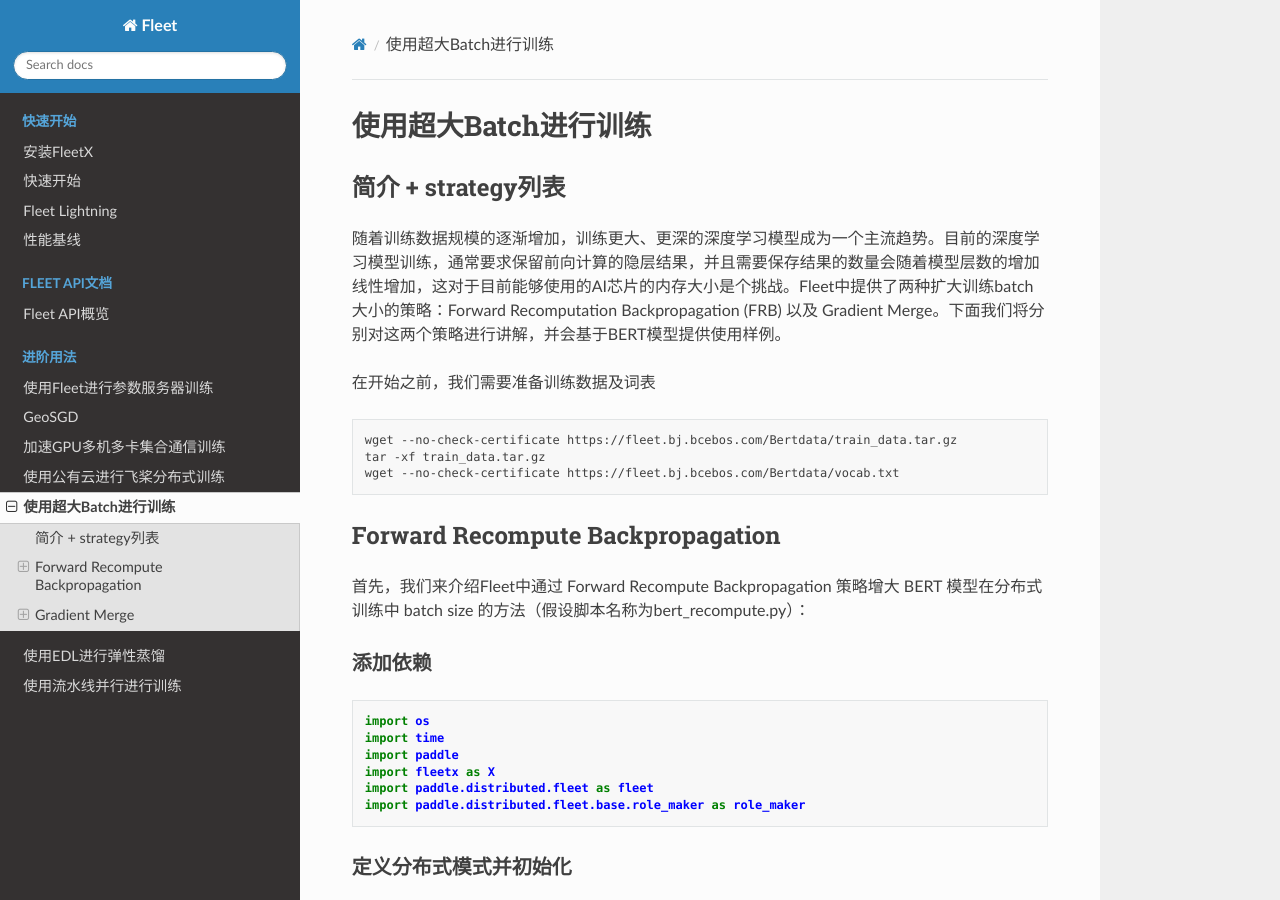
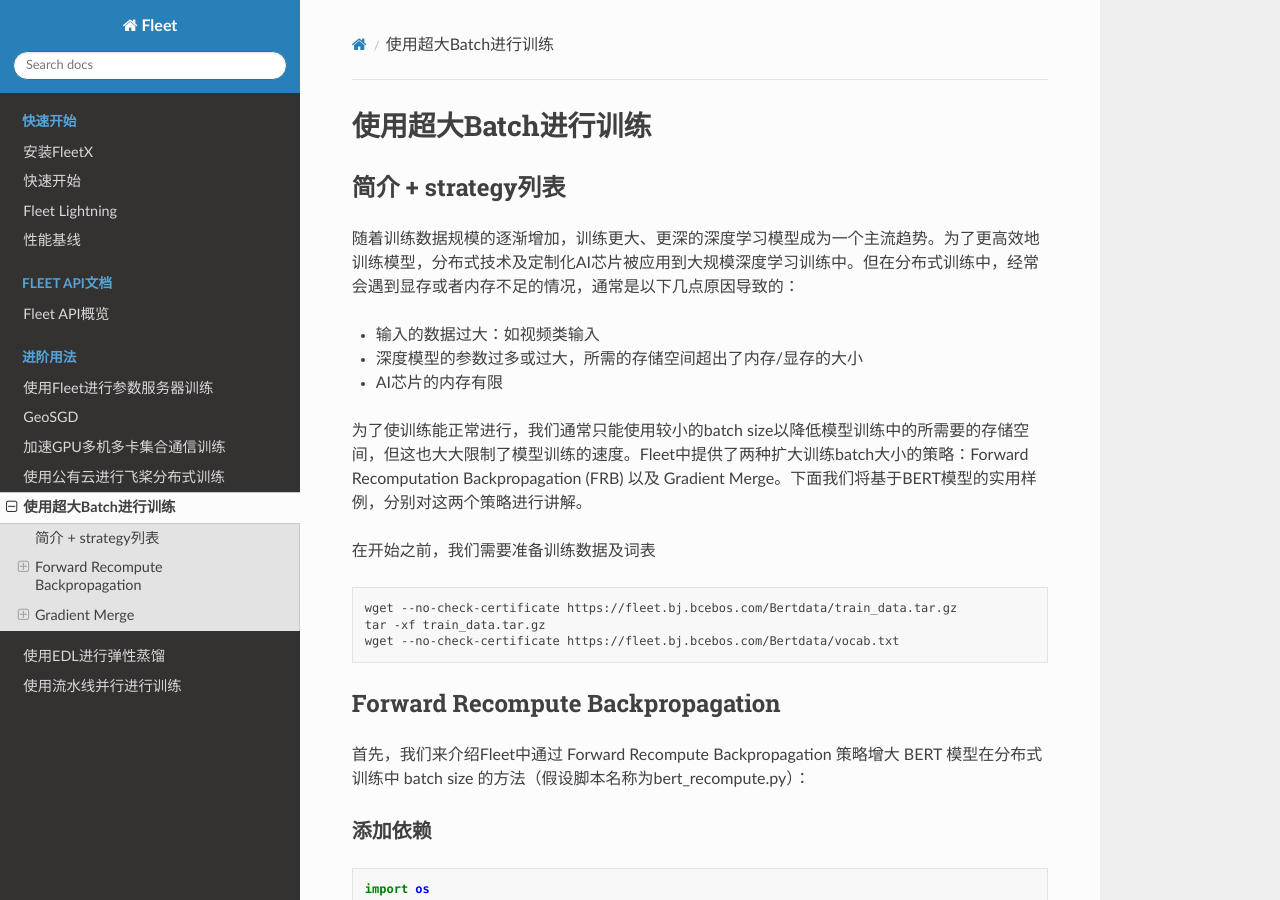
Before and after one commit to qjing666/FleetDoc, a Sphinx documentation site: the page built from docs/source/paddle_fleet/fleet_large_batch_training_techniques_cn_draft.md, in a window 1280 px wide and 900 px high. Built offline with Sphinx 7.4.7 and the Read the Docs theme 2.0.0, drawn with Linux system fonts in a browser that asks for light colours; pages that are not in the unit, such as notebooks, are missing from menus; some of the changed text lies outside the part shown.

Commit message:
renew fleex code

```diff
--- a/docs/source/paddle_fleet/fleet_large_batch_training_techniques_cn_draft.md
+++ b/docs/source/paddle_fleet/fleet_large_batch_training_techniques_cn_draft.md
@@ -3,7 +3,13 @@
 ## 简介 + strategy列表
 
 
-随着训练数据规模的逐渐增加，训练更大、更深的深度学习模型成为一个主流趋势。目前的深度学习模型训练，通常要求保留前向计算的隐层结果，并且需要保存结果的数量会随着模型层数的增加线性增加，这对于目前能够使用的AI芯片的内存大小是个挑战。Fleet中提供了两种扩大训练batch大小的策略：Forward Recomputation Backpropagation (FRB) 以及 Gradient Merge。下面我们将分别对这两个策略进行讲解，并会基于BERT模型提供使用样例。
+随着训练数据规模的逐渐增加，训练更大、更深的深度学习模型成为一个主流趋势。为了更高效地训练模型，分布式技术及定制化AI芯片被应用到大规模深度学习训练中。但在分布式训练中，经常会遇到显存或者内存不足的情况，通常是以下几点原因导致的：
+
+- 输入的数据过大：如视频类输入
+- 深度模型的参数过多或过大，所需的存储空间超出了内存/显存的大小
+- AI芯片的内存有限
+
+为了使训练能正常进行，我们通常只能使用较小的batch size以降低模型训练中的所需要的存储空间，但这也大大限制了模型训练的速度。Fleet中提供了两种扩大训练batch大小的策略：Forward Recomputation Backpropagation (FRB) 以及 Gradient Merge。下面我们将基于BERT模型的实用样例，分别对这两个策略进行讲解。
 
 在开始之前，我们需要准备训练数据及词表
 
@@ -55,7 +61,7 @@
 
 接下来我们就可以定义分布式训练中所应用到的策略了。Forward Recomputation Backpropagation（FRB）的思想是将深度学习网络切分为k个部分（segments）。对每个segment而言：前向计算时，除了小部分必须存储在内存中的Variable外，其他中间结果都将被删除；在反向计算中，首先重新计算一遍前向算子，以获得中间结果，再运行反向算子。简而言之，FRB和普通的网络迭代相比，多计算了一遍前向算子。
 
-我们把切分网络的变量叫做checkpoints。那么该如何选择这些checkpoints呢？我们知道深度学习网络通常是由一个个模块串联得到的，比如ResNet-50由16个block串联而成， Bert-Large由24个transformer串联而成，以两个子模块中间的变量作为切分点就是一个很好的选择。 对于非串联的网络（比如含有大量shortcut结构的网络），FRB也支持对其做切分， 只是可能多耗费一点内存（用于存储shortcut的Variable）。同时我们也可以通过一些动态规划的算法，根据指定的内存自动搜索合适的checkpoints，来支持各种网络结构。
+我们把切分网络的变量叫做checkpoints。那么该如何选择这些checkpoints呢？我们知道深度学习网络通常是由一个个模块串联得到的，比如ResNet-50由16个block串联而成， Bert-Large由24个transformer串联而成，以两个子模块中间的变量作为切分点就是一个很好的选择。 对于非串联的网络（比如含有大量shortcut结构的网络），FRB也支持对其做切分， 只是可能多耗费一点内存（用于存储shortcut的Variable）。
 
 下面的例子中，为了使用Recompute策略，我们将`dist_strategy.recompute`设置为True 并设置我们事先定义好的checkpoints。
 
```
Also changed, not shown: 1 other file.
